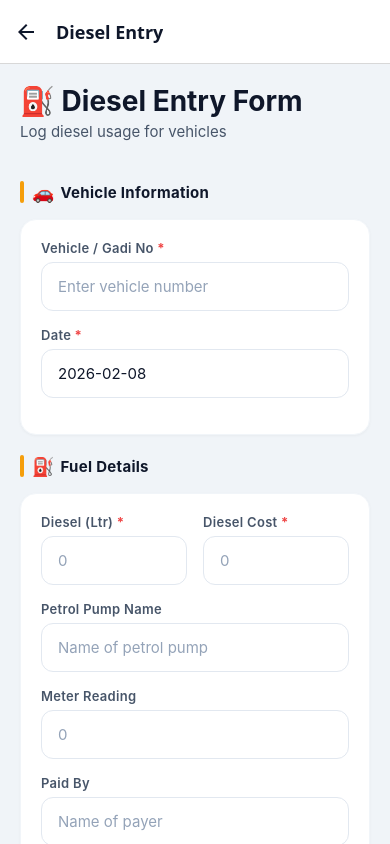
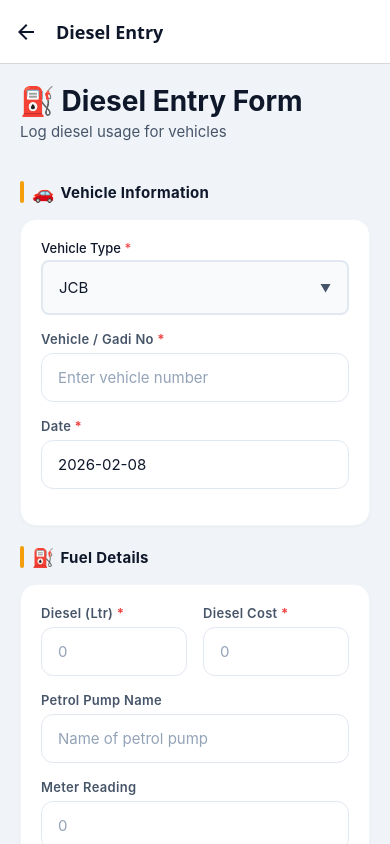
Before and after one commit to ioprakash/breejindustry-tracker, a React Native app: screen /DieselEntry in a window 390 px wide. Built offline with nearby package versions, Linux system fonts and the light colour scheme.

Commit message:
feat: add new fields to JCB, Diesel, and Attendance logs; upgrade version to 1.8.4

```diff
--- a/app.json
+++ b/app.json
@@ -2,7 +2,7 @@
   "expo": {
     "name": "Brij Industry Tracker",
     "slug": "brij-industry-tracker",
-    "version": "1.8.3",
+    "version": "1.8.4",
     "orientation": "portrait",
     "icon": "./assets/icon.png",
     "userInterfaceStyle": "light",
@@ -29,7 +29,7 @@
         "android.permission.ACCESS_FINE_LOCATION"
       ],
       "package": "np.com.stb.tracker",
-      "versionCode": 6
+      "versionCode": 7
     },
     "web": {
       "favicon": "./assets/favicon.png"
--- a/src/screens/AttendanceScreen.js
+++ b/src/screens/AttendanceScreen.js
@@ -11,6 +11,7 @@ import {
 } from 'react-native';
 import { LinearGradient } from 'expo-linear-gradient';
 import { LocationPicker } from '../components/LocationPicker';
+import { CustomInput } from '../components/CustomInput';
 import { CustomButton } from '../components/CustomButton';
 import { theme } from '../styles/theme';
 import { submitAttendance, getAttendanceEntries } from '../services/api';
@@ -24,7 +25,8 @@ export const AttendanceScreen = ({ navigation }) => {
         date: getTodayDate(),
         time: new Date().toLocaleTimeString('en-IN', { hour: '2-digit', minute: '2-digit' }),
         locationLink: '',
-        address: ''
+        address: '',
+        workDescription: ''
     });
 
     const loadHistory = async () => {
@@ -127,6 +129,16 @@ export const AttendanceScreen = ({ navigation }) => {
                             onLocationSelected={(url, address) => {
                                 setFormData(prev => ({ ...prev, locationLink: url, address: address }));
                             }}
+                        />
+                    </View>
+
+                    <View style={{ marginBottom: 20 }}>
+                        <CustomInput
+                            label="Work Description"
+                            value={formData.workDescription}
+                            onChangeText={(val) => setFormData(prev => ({ ...prev, workDescription: val }))}
+                            placeholder="What are you working on today?"
+                            multiline
                         />
                     </View>
 
--- a/src/screens/DieselEntryScreen.js
+++ b/src/screens/DieselEntryScreen.js
@@ -11,6 +11,7 @@ import {
 } from 'react-native';
 import { CustomInput } from '../components/CustomInput';
 import { CustomButton } from '../components/CustomButton';
+import { CustomDropdown } from '../components/CustomDropdown';
 import { PhotoPicker } from '../components/PhotoPicker';
 import { LocationPicker } from '../components/LocationPicker';
 import { theme } from '../styles/theme';
@@ -25,9 +26,17 @@ const SectionHeader = ({ icon, title }) => (
     </View>
 );
 
+const VEHICLE_OPTIONS = [
+    { label: 'JCB', value: 'JCB' },
+    { label: 'Tipper', value: 'Tipper' },
+    { label: 'Tractor', value: 'Tractor' },
+    { label: 'Other', value: 'Other' },
+];
+
 export const DieselEntryScreen = ({ navigation }) => {
     const [loading, setLoading] = useState(false);
     const [formData, setFormData] = useState({
+        vehicleType: 'JCB',
         gadiNo: '',
         date: getTodayDate(),
         dieselLtr: '',
@@ -98,6 +107,15 @@ export const DieselEntryScreen = ({ navigation }) => {
                     {/* Vehicle Info */}
                     <SectionHeader icon="🚗" title="Vehicle Information" />
                     <View style={styles.sectionCard}>
+                        <CustomDropdown
+                            label="Vehicle Type"
+                            options={VEHICLE_OPTIONS}
+                            selectedValue={formData.vehicleType}
+                            onValueChange={(val) => updateField('vehicleType', val)}
+                            placeholder="Select vehicle"
+                            required
+                        />
+
                         <CustomInput
                             label="Vehicle / Gadi No"
                             value={formData.gadiNo}
--- a/src/screens/JCBFormScreen.js
+++ b/src/screens/JCBFormScreen.js
@@ -43,6 +43,7 @@ export const JCBFormScreen = ({ navigation, route }) => {
         totalAmount: initialData.totalAmount?.toString() || '',
         locationLink: initialData.locationLink || '',
         remarks: initialData.remarks || '',
+        paymentReceivedBy: initialData.paymentReceivedBy || '',
     } : {
         date: getTodayDate(),
         gadiNo: '',
@@ -54,11 +55,14 @@ export const JCBFormScreen = ({ navigation, route }) => {
         startMtr: '',
         stopMtr: '',
         totalHour: '',
+        totalWorkRun: '0',
         startMtrDay: '',
         stopMtrDay: '',
+        totalDayRun: '0',
         rate: '',
         totalAmount: '',
         receivedAmount: '',
+        paymentReceivedBy: '',
         remarks: '',
         locationLink: '',
         photo: null,
@@ -72,6 +76,7 @@ export const JCBFormScreen = ({ navigation, route }) => {
             if (field === 'startMtr' || field === 'stopMtr' || field === 'rate') {
                 const hours = (parseFloat(newData.stopMtr) || 0) - (parseFloat(newData.startMtr) || 0);
                 const total = hours * (parseFloat(newData.rate) || 0);
+                newData.totalWorkRun = Math.max(0, hours).toFixed(2);
                 newData.totalAmount = Math.max(0, total).toString();
                 newData.dueAmount = calculateDueAmount(newData.totalAmount, newData.receivedAmount).toString();
             }
@@ -81,6 +86,12 @@ export const JCBFormScreen = ({ navigation, route }) => {
                 newData.totalAmount = total.toString();
                 newData.dueAmount = calculateDueAmount(total, newData.receivedAmount).toString();
             }
+        }
+
+        // Auto-calculate day run
+        if (field === 'startMtrDay' || field === 'stopMtrDay') {
+            const dayRun = (parseFloat(newData.stopMtrDay) || 0) - (parseFloat(newData.startMtrDay) || 0);
+            newData.totalDayRun = Math.max(0, dayRun).toFixed(2);
         }
 
         // Auto-calculate due amount
@@ -218,6 +229,13 @@ export const JCBFormScreen = ({ navigation, route }) => {
                                 />
                             </View>
                         </View>
+
+                        <CustomInput
+                            label="Total Day Run (Calculated)"
+                            value={formData.totalDayRun}
+                            editable={false}
+                            placeholder="0"
+                        />
                     </View>
 
                     {/* Customer Info Section */}
@@ -269,6 +287,7 @@ export const JCBFormScreen = ({ navigation, route }) => {
                         )}
 
                         {formData.runMode === 'Hour' && (
+                            <>
                                 <View style={styles.row}>
                                     <View style={styles.halfWidth}>
                                         <CustomInput
@@ -291,6 +310,13 @@ export const JCBFormScreen = ({ navigation, route }) => {
                                         />
                                     </View>
                                 </View>
+                                <CustomInput
+                                    label="Total Work Run (Calculated)"
+                                    value={formData.totalWorkRun}
+                                    editable={false}
+                                    placeholder="0"
+                                />
+                            </>
                         )}
 
                         <View style={styles.row}>
@@ -335,6 +361,13 @@ export const JCBFormScreen = ({ navigation, route }) => {
                             onChangeText={(val) => updateField('receivedAmount', val)}
                             placeholder="0"
                             keyboardType="numeric"
+                        />
+
+                        <CustomInput
+                            label="Payment Received By"
+                            value={formData.paymentReceivedBy}
+                            onChangeText={(val) => updateField('paymentReceivedBy', val)}
+                            placeholder="Enter name"
                         />
 
                         <CustomInput
```
Lines whose indentation alone changed are shown as unchanged.
